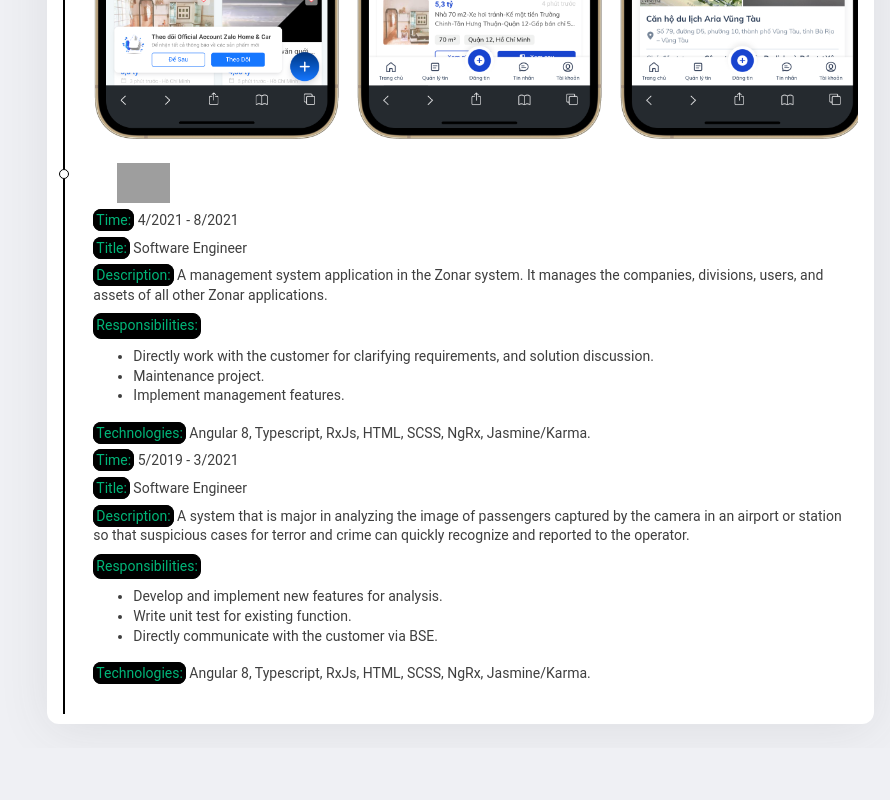
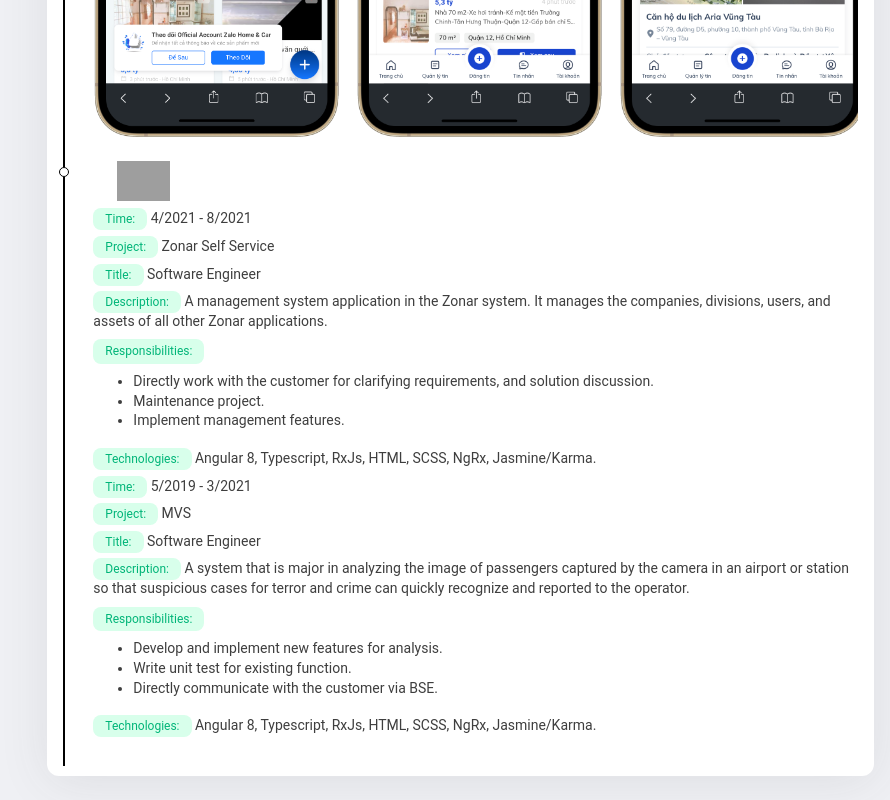
Before and after one commit to htcuong27/htcuong27.github.io, a plain HTML site: page index.html in a window 1280 px wide. Shown: the part 1158-1958 px from the top of the page, without its empty margins (390-1280 px from the left). Before the commit the page ends 1906 px from the top, so only its background shows below. Drawn offline with nearby package versions, Linux system fonts and the light colour scheme; grey boxes are pictures that could not be loaded.

Commit message:
charge css for property

```diff
--- a/assets/css/style.css
+++ b/assets/css/style.css
@@ -928,10 +928,14 @@ body {
 }
 
 .property--highlight {
-  color: #00b578;
-  border: 1px solid black;
-  border-radius: 8px;
-  padding: 2px;
-  background: black;
-  width: fit-content;
+  font-family: "Roboto";
+    font-style: normal;
+    font-weight: 400;
+    font-size: 12px;
+    line-height: 140%;
+    color: #00b578;
+    padding: 4px 12px;
+    background: #d8ffeb;
+    border-radius: 8px;
+    width: fit-content;
 }
--- a/index.html
+++ b/index.html
@@ -254,6 +254,9 @@
                   <div class="portfolio__card-describe-item-experience-year">
                     <span class="property--highlight">Time:</span> 4/2021 - 8/2021
                   </div>
+                  <div>
+                    <span class="property--highlight">Project:</span> Zonar Self Service
+                  </div>
                   <div class="portfolio__card-describe-item-experience-title">
                     <span class="property--highlight">Title:</span> Software Engineer
                   </div>
@@ -292,6 +295,9 @@
                   </div>
                   <div class="portfolio__card-describe-item-experience-year">
                     <span class="property--highlight">Time:</span> 5/2019 - 3/2021
+                  </div>
+                  <div>
+                    <span class="property--highlight">Project:</span> MVS
                   </div>
                   <div class="portfolio__card-describe-item-experience-title">
                     <span class="property--highlight">Title:</span> Software Engineer
```
